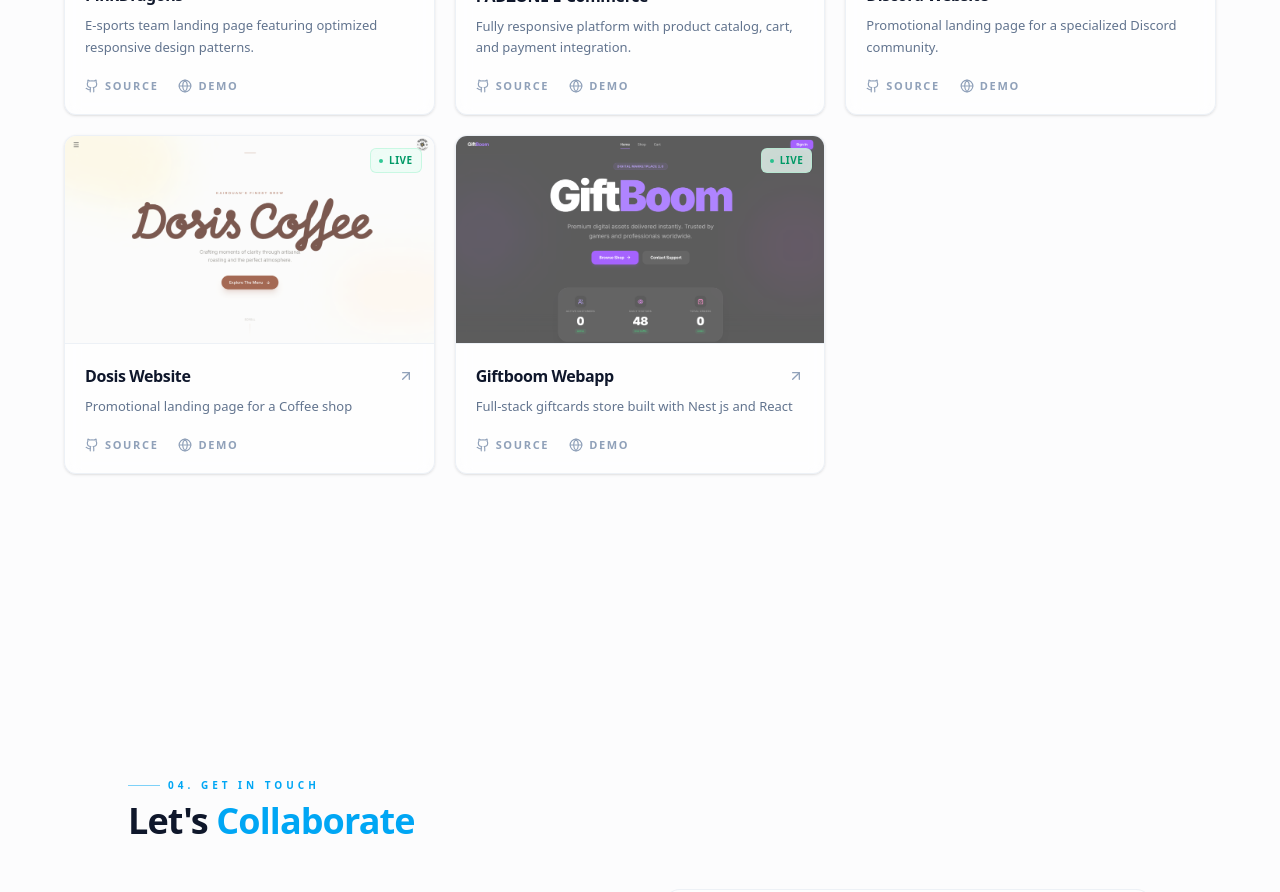
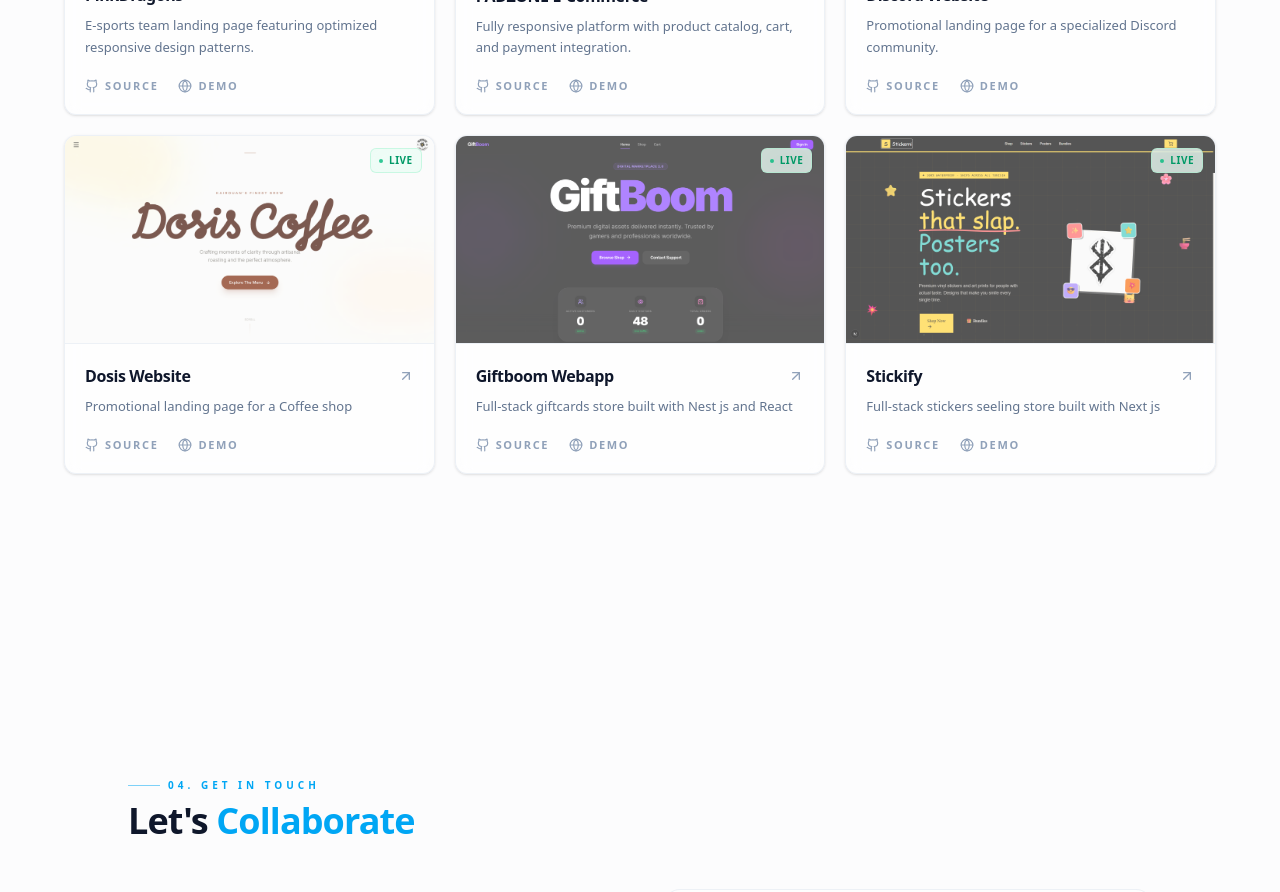
Before and after one commit to Aiomar/portfolio-update, a React (Vite) app in the folder client/: page / in a window 1280 px wide. Shown: the part 2560-3452 px from the top of the page. Built offline with nearby package versions, Linux system fonts and the light colour scheme.

Commit message:
feat(products.tsx): Refactor code structure for improved readability and maintainability

```diff
--- a/client/src/sections/Projects.tsx
+++ b/client/src/sections/Projects.tsx
@@ -68,6 +68,14 @@ const projectsData = [
     link: "http://giftboom.vercel.app",
     status: "finished",
   },
+  {
+    title: "Stickify",
+    description: "Full-stack stickers seeling store built with Next js",
+    image: "/stickify.png",
+    githubLink: "https://github.com",
+    link: "http://stickifytn.vercel.app",
+    status: "finished",
+  },
 ];
 
 export default function Projects() {
```
Also changed, not shown: client/public/stickify.png (added).
